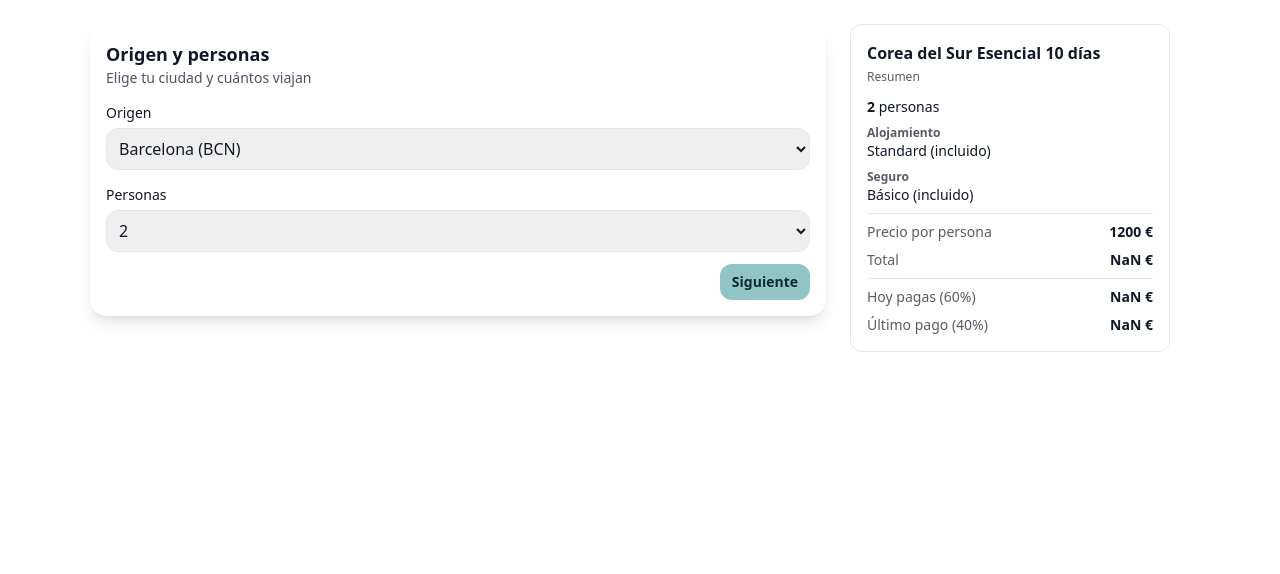
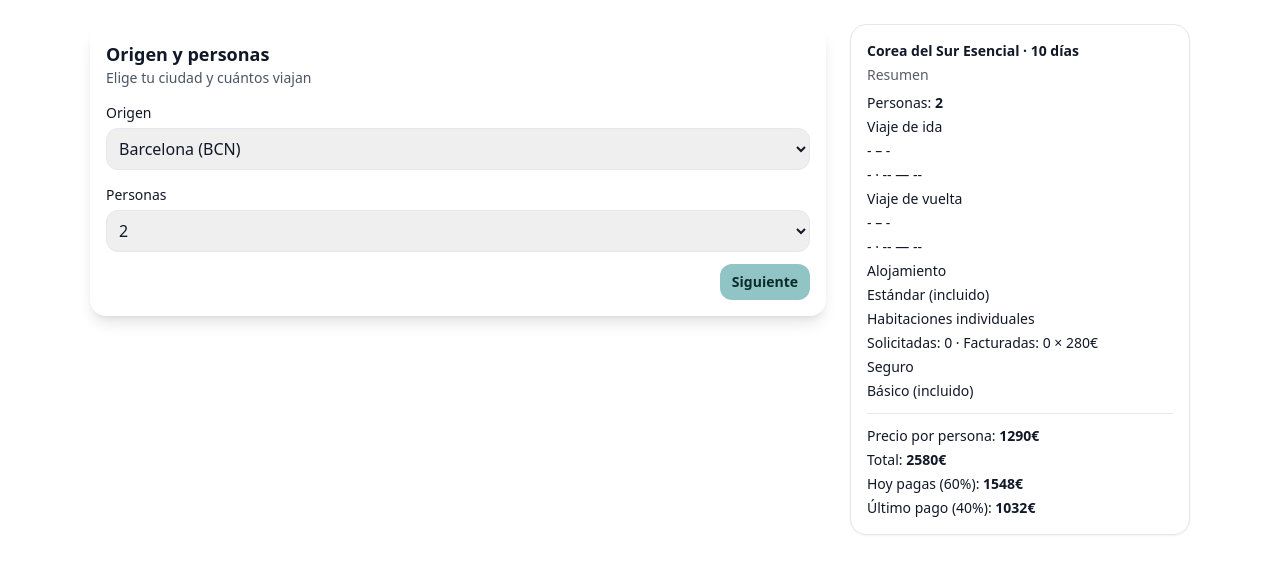
Before and after one commit to anabelce93/ktt, a Next.js app: page / in a window 1280 px wide. Shown: the top 574 px of the page. Built offline with nearby package versions, Linux system fonts and the light colour scheme.

Commit message:
Update SummaryPanel.tsx

```diff
--- a/components/SummaryPanel.tsx
+++ b/components/SummaryPanel.tsx
@@ -1,154 +1,199 @@
+// components/SummaryPanel.tsx
 "use client";
-import React, { useMemo } from "react";
-import { airlineName } from "@/lib/airlines";
-import { formatDateES, hhmm } from "@/lib/format";
 
-type SegmentInfo = {
+import React from "react";
+
+// Utilidades simples
+function formatMoneyEUR(n: number) {
+  // sin puntos ni comas, entero
+  return `${Math.round(n)}€`;
+}
+function formatDateES(iso?: string) {
+  if (!iso) return "-";
+  const d = new Date(iso);
+  const dd = String(d.getDate()).padStart(2, "0");
+  const mm = String(d.getMonth() + 1).padStart(2, "0");
+  const yy = d.getFullYear();
+  return `${dd}-${mm}-${yy}`;
+}
+
+// Tipos locales (relajados para no chocar con otros)
+type FlightSegment = {
   origin: string;
-  departure: string;
   destination: string;
-  arrival: string;
-  marketing_carrier: string;
+  departure: string; // ISO
+  arrival: string;   // ISO
+};
+type FlightSlice = {
+  segments: FlightSegment[];
+};
+type FlightOptionLoose = {
+  id: string;
+  // cualquiera de estos nombres puede existir según la versión
+  total_amount_per_person?: number;
+  pricePerPerson?: number;
+  per_person?: number;
+  // para el resumen básico
+  out?: FlightSegment[]; // ida
+  ret?: FlightSegment[]; // vuelta
+  // o bien slices
+  slices?: FlightSlice[];
+  // nombre de aerolínea, etc. (no imprescindible aquí)
+  [key: string]: any;
 };
 
-export type FlightOption = {
-  id: string;
-  out: SegmentInfo[];
-  ret: SegmentInfo[];
-  baggage_included: boolean;
-  cabin: "Economy";
-  total_amount_per_person: number; // <-- nos aseguramos de tenerlo aquí
+type Props = {
+  // control “cajón” móvil (bottom sheet)
+  openMobile?: boolean;
+  onToggleMobile?: (v: boolean) => void;
+
+  // datos del flujo
+  origin: string;
+  pax: number;
+  dates: { dep: string; ret: string } | null;
+  selected: FlightOptionLoose | null;
+  lux: boolean;
+  singleRooms: number;          // ¡coincide con Widget!
+  insurance: boolean;
+  baseFarePerPerson: number;    // tarifa base por persona (según temporada)
 };
 
 export default function SummaryPanel({
+  openMobile,
+  onToggleMobile,
+  origin,
   pax,
-  origin,
   dates,
   selected,
   lux,
-  singles,
+  singleRooms,
   insurance,
-}: {
-  pax: number;
-  origin: string;
-  dates: { dep: string; ret: string } | null;
-  selected: FlightOption | null;
-  lux: boolean;
-  singles: number;
-  insurance: boolean;
-}) {
-  // Base por persona (según tu lógica ya existente en otro lugar):
-  const baseFarePerPerson = useMemo(() => {
-    // aquí normalmente vendría del helper de tarifas (alta/normal)
-    // si ya lo calculas fuera, pásalo como prop; esto es placeholder:
-    return 1200;
-  }, []);
+  baseFarePerPerson,
+}: Props) {
+  // 1) Reglas de habitaciones individuales:
+  // - Si (pax - singleRooms) === 1 -> cobramos todos en individual (no puede quedar 1 “suelt@”)
+  // - En el resto de casos, respetamos singleRooms tal cual (así cubrimos tus ejemplos: 2->1 => 2; 6->5 => 6; 4->2 => 2).
+  const billedSingles =
+    pax - singleRooms === 1 ? pax : Math.max(0, Math.min(singleRooms, pax));
+  const singlesPlus = billedSingles * 280;
 
-  // habitaciones individuales: regla de “no dejar 1 suelto”
-  const singlesNormalized = useMemo(() => {
-    if (singles === 0) return 0;
-    if (pax === 1) return 1;
-    if (singles % 2 === 1) return singles + 1; // si impar, subimos uno
-    return singles;
-  }, [singles, pax]);
+  // 2) Suplementos por persona (luxury y seguro)
+  const plusPerPerson = (lux ? 400 : 0) + (insurance ? 100 : 0);
 
-  const singlesPlus = singlesNormalized * 280;
+  // 3) Precio de vuelo por persona (según lo que traiga la opción)
+  const flightPerPerson =
+    (selected?.total_amount_per_person ??
+      selected?.pricePerPerson ??
+      selected?.per_person ??
+      0) | 0; // fuerza entero si viniese float
 
-  // total por persona
-  const perPerson = Math.round(
-    baseFarePerPerson +
-      (selected?.total_amount_per_person ?? 0) +
-      (lux ? 400 : 0) +
-      (insurance ? 100 : 0)
-  );
+  // 4) Total por persona
+  const perPerson = baseFarePerPerson + plusPerPerson + flightPerPerson;
+
+  // 5) Totales
   const total = perPerson * pax + singlesPlus;
-
-  // 60/40 split
   const payNow = Math.round(total * 0.6);
   const payLater = total - payNow;
 
-  const outFirst = selected?.out?.[0];
-  const outLast = selected?.out?.[selected.out.length - 1 || 0];
-  const retFirst = selected?.ret?.[0];
-  const retLast = selected?.ret?.[selected.ret.length - 1 || 0];
+  // 6) Extraer ida/vuelta para el texto del resumen (inicio/fin de cada trayecto)
+  function firstLast(seg?: FlightSegment[]) {
+    if (!seg || seg.length === 0) return { from: "-", to: "-", dep: "", arr: "" };
+    const first = seg[0];
+    const last = seg[seg.length - 1];
+    return { from: first.origin, to: last.destination, dep: first.departure, arr: last.arrival };
+    // Nota: si usas slices en lugar de out/ret, podemos mapear de forma similar desde selected.slices[0/1].segments
+  }
 
-  return (
-    <aside className="w-full md:w-80 md:sticky md:top-4 bg-white border border-gray-200 rounded-xl p-4">
-      <div className="font-semibold mb-1">Corea del Sur Esencial 10 días</div>
-      <div className="text-xs opacity-70 mb-3">Resumen</div>
+  let outSegs: FlightSegment[] | undefined = selected?.out;
+  let retSegs: FlightSegment[] | undefined = selected?.ret;
 
-      <div className="space-y-2 text-sm">
+  // fallback si sólo vienen slices
+  if ((!outSegs || !retSegs) && selected?.slices && selected.slices.length >= 2) {
+    outSegs = selected.slices[0]?.segments as any;
+    retSegs = selected.slices[1]?.segments as any;
+  }
+
+  const ida = firstLast(outSegs);
+  const vuelta = firstLast(retSegs);
+
+  // Contenido del panel
+  const content = (
+    <div className="text-sm">
+      <div className="font-semibold mb-1">Corea del Sur Esencial · 10 días</div>
+
+      <div className="opacity-70 mb-2">Resumen</div>
+
+      <div className="space-y-1 mb-3">
+        <div>Personas: <strong>{pax}</strong></div>
+
+        <div className="mt-2 font-medium">Viaje de ida</div>
+        <div>{ida.from} – {ida.to}</div>
+        <div>{formatDateES(ida.dep)} · {ida.dep ? ida.dep.slice(11, 16) : "--"} — {ida.arr ? ida.arr.slice(11, 16) : "--"}</div>
+
+        <div className="mt-2 font-medium">Viaje de vuelta</div>
+        <div>{vuelta.from} – {vuelta.to}</div>
+        <div>{formatDateES(vuelta.dep)} · {vuelta.dep ? vuelta.dep.slice(11, 16) : "--"} — {vuelta.arr ? vuelta.arr.slice(11, 16) : "--"}</div>
+
+        <div className="mt-2 font-medium">Alojamiento</div>
+        <div>{lux ? "Luxury (+400 €/persona)" : "Estándar (incluido)"}</div>
+
+        <div className="mt-2 font-medium">Habitaciones individuales</div>
         <div>
-          <strong>{pax}</strong> persona{pax > 1 ? "s" : ""}
+          Solicitadas: {singleRooms} · Facturadas: {billedSingles} × 280€
         </div>
 
-        {selected && (
-          <>
-            <div className="mt-2">
-              <div className="font-semibold text-xs opacity-70">Viaje de ida</div>
-              <div>
-                {outFirst?.origin} ({}) – {outLast?.destination} ({})
-              </div>
-              <div className="text-xs opacity-70">
-                {formatDateES(outFirst?.departure || dates?.dep || "")} ·{" "}
-                {hhmm(outFirst?.departure || "")} – {hhmm(outLast?.arrival || "")}
-              </div>
+        <div className="mt-2 font-medium">Seguro</div>
+        <div>{insurance ? "Ampliado (+100 €/persona)" : "Básico (incluido)"}</div>
+      </div>
+
+      <div className="border-t pt-3 space-y-1">
+        <div>Precio por persona: <strong>{formatMoneyEUR(perPerson)}</strong></div>
+        <div>Total: <strong>{formatMoneyEUR(total)}</strong></div>
+        <div className="mt-2">Hoy pagas (60%): <strong>{formatMoneyEUR(payNow)}</strong></div>
+        <div>Último pago (40%): <strong>{formatMoneyEUR(payLater)}</strong></div>
+      </div>
+    </div>
+  );
+
+  // Versión escritorio: panel fijo a la derecha (padre decide layout). Versión móvil: cajón deslizante.
+  return (
+    <>
+      {/* Desktop */}
+      <div className="hidden md:block sticky top-4 border rounded-2xl p-4 bg-white shadow-sm">
+        {content}
+      </div>
+
+      {/* Móvil: bottom sheet con pestañita */}
+      <div className="md:hidden">
+        <button
+          className="fixed bottom-0 left-0 right-0 mx-auto w-full bg-white/90 backdrop-blur border-t p-3 flex items-center justify-between"
+          style={{ maxWidth: 640 }}
+          onClick={() => onToggleMobile?.(!openMobile)}
+          aria-label={openMobile ? "Cerrar resumen" : "Abrir resumen"}
+        >
+          <span className="font-medium">Resumen</span>
+          <span className="text-xs opacity-70">
+            {formatMoneyEUR(total)} · {pax} pax
+          </span>
+        </button>
+
+        <div
+          className={`fixed left-1/2 -translate-x-1/2 w-full bg-white rounded-t-2xl shadow-lg border-t transition-transform duration-300 ${
+            openMobile ? "translate-y-0" : "translate-y-[78%]"
+          }`}
+          style={{ bottom: 0, maxWidth: 640 }}
+        >
+          <div className="p-4">
+            <div className="flex justify-center mb-2">
+              <div
+                className="h-1.5 w-14 rounded-full bg-gray-300"
+                onClick={() => onToggleMobile?.(!openMobile)}
+              />
             </div>
-
-            <div className="mt-2">
-              <div className="font-semibold text-xs opacity-70">Viaje de vuelta</div>
-              <div>
-                {retFirst?.origin} ({}) – {retLast?.destination} ({})
-              </div>
-              <div className="text-xs opacity-70">
-                {formatDateES(retFirst?.departure || dates?.ret || "")} ·{" "}
-                {hhmm(retFirst?.departure || "")} – {hhmm(retLast?.arrival || "")}
-              </div>
-            </div>
-          </>
-        )}
-
-        <div className="mt-2">
-          <div className="font-semibold text-xs opacity-70">Alojamiento</div>
-          <div>{lux ? "Luxury (+400 €/persona)" : "Standard (incluido)"}</div>
-        </div>
-
-        <div className="mt-2">
-          <div className="font-semibold text-xs opacity-70">Seguro</div>
-          <div>{insurance ? "Ampliado (+100 €/persona)" : "Básico (incluido)"}</div>
-        </div>
-
-        {singlesNormalized > 0 && (
-          <div className="mt-2">
-            <div className="font-semibold text-xs opacity-70">Habitaciones individuales</div>
-            <div>
-              {singlesNormalized} × 280 € = {singlesPlus} €
-            </div>
+            {content}
           </div>
-        )}
-
-        <hr className="my-3" />
-
-        <div className="flex items-center justify-between">
-          <div className="opacity-70">Precio por persona</div>
-          <div className="font-semibold">{perPerson} €</div>
-        </div>
-        <div className="flex items-center justify-between">
-          <div className="opacity-70">Total</div>
-          <div className="font-semibold">{total} €</div>
-        </div>
-
-        <hr className="my-3" />
-
-        <div className="flex items-center justify-between">
-          <div className="opacity-70">Hoy pagas (60%)</div>
-          <div className="font-semibold">{payNow} €</div>
-        </div>
-        <div className="flex items-center justify-between">
-          <div className="opacity-70">Último pago (40%)</div>
-          <div className="font-semibold">{payLater} €</div>
         </div>
       </div>
-    </aside>
+    </>
   );
 }
```
